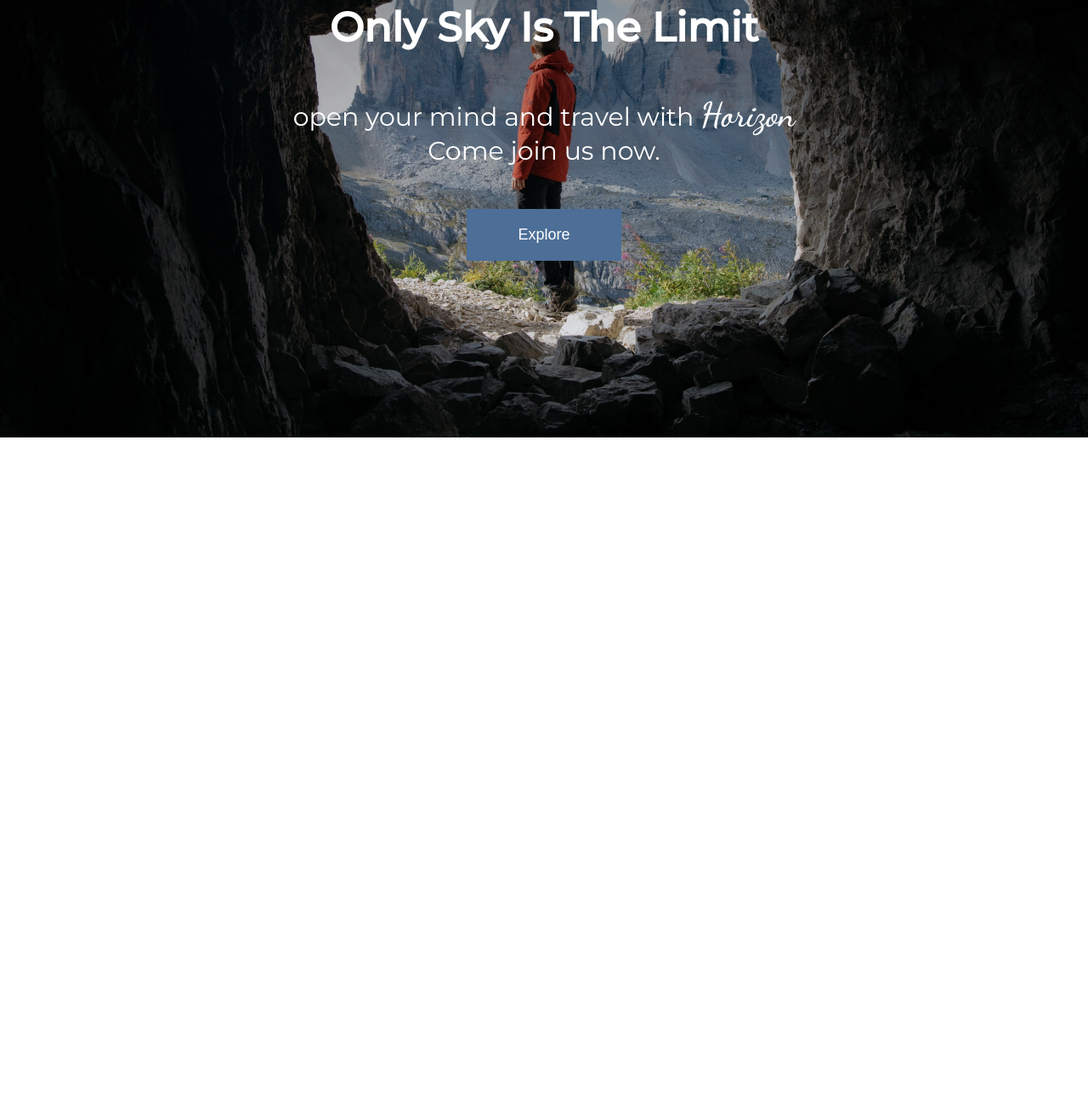
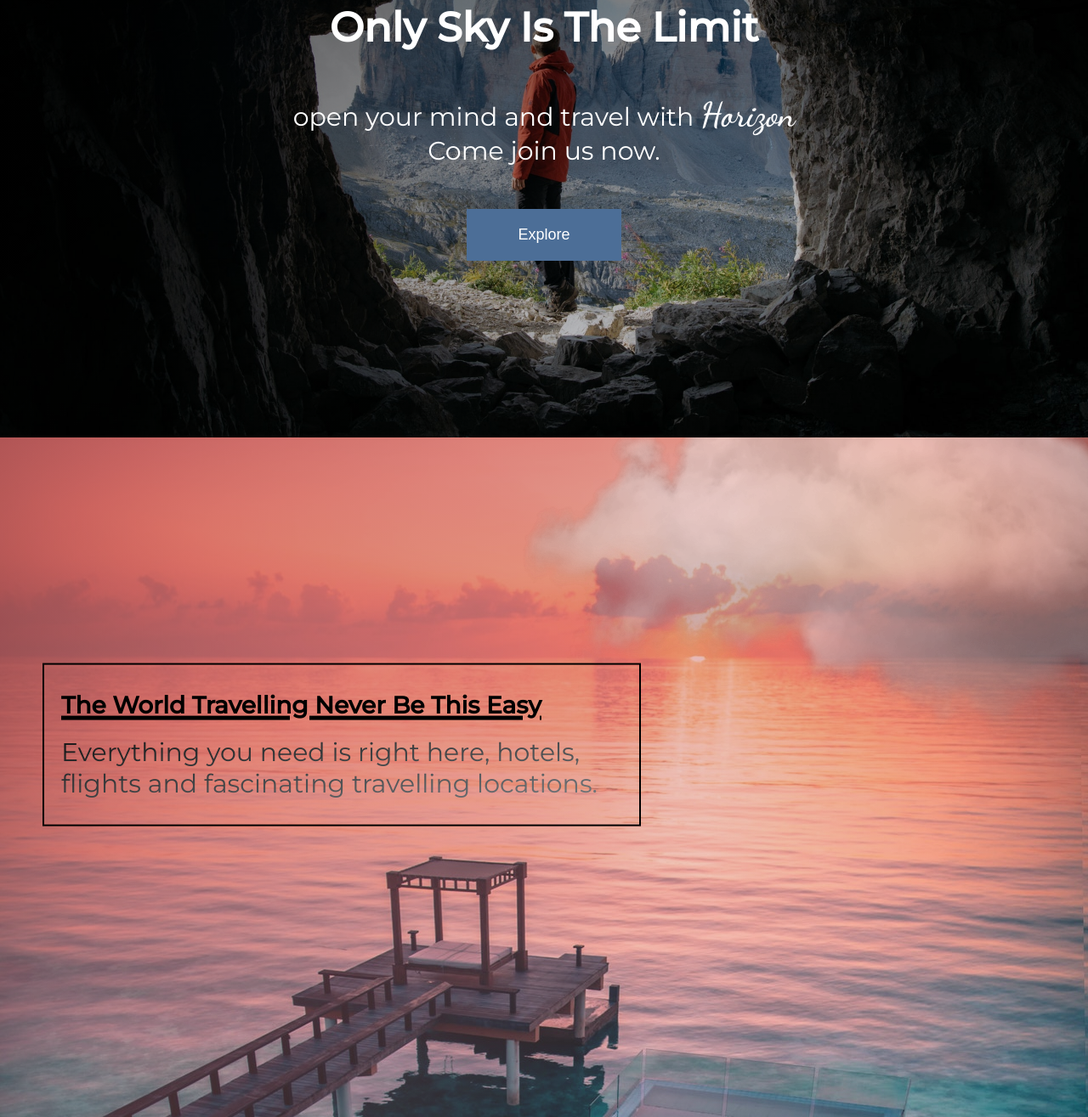
Before and after one commit to jamesnathanan/travel-site, a plain HTML site: page index.html in a window 1280 px wide. Shown: the part 285-1600 px from the top of the page at 85% size. Before the commit the page ends 800 px from the top, so only its background shows below. Drawn offline with Linux system fonts and the light colour scheme.

Commit message:
add section2 locations

```diff
--- a/index.html
+++ b/index.html
@@ -33,5 +33,17 @@
         <button>Explore</button>
     </section>
 
+    <section id="locations">
+        <img src="/img/cloud.png" class="moving-cloud-1 cloud"/>
+        <img src="/img/cloud.png" class="moving-cloud-2 cloud"/>
+        <header class="locations-head">
+            <h2>The World Travelling Never Be This Easy</h2>
+            <h3>
+                Everything you need is right here, hotels, <br/> flights and fascinating travelling locations.
+            </h3>
+
+        </header>
+    </section>
+
 </body>
 </html>
--- a/style.css
+++ b/style.css
@@ -99,7 +99,7 @@ nav ul {
 }
 
 .hero {
-    background: linear-gradient(rgba(0,0,0, .5), transparent),url('/img/pexels-s-migaj-949193.jpg');
+    background: linear-gradient(to right bottom,rgba(0,0,0, .8), transparent),url('/img/pexels-s-migaj-949193.jpg');
     min-height: 90vh;
     background-repeat: no-repeat;
     background-position: center;
@@ -116,6 +116,60 @@ nav ul {
     padding: 5rem;
 }
 
+/* BENEFITS SECTION */
+#locations {
+    min-height: 100vh;
+    background: linear-gradient(to right bottom,rgba(199, 82, 82, 0.76), transparent), url('/img/pexels-roberto-nickson-2417862.jpg');
+    background-position:  top;
+    background-repeat: no-repeat;
+    background-size: cover;
+    display: flex;
+    align-items: center;
+    position: relative;
+
+}
+
+.locations-head {
+    width: 55%;
+    /* background-color: salmon; */
+    /* padding: 2rem; */
+    /* text-align: center; */
+    margin: auto 5rem auto;
+    transform: translateY(-20%);
+    padding: 2rem;
+    border: 2px black solid;
+
+}
+
+.locations-head h2 {
+    padding: 1rem 0;
+    font-size: 2.8rem;
+    text-decoration: underline;
+    text-decoration-thickness: 0.5rem;
+}
+
+.locations-head h3 {
+    padding: 1rem 0;
+    font-size: 3rem;
+    background: linear-gradient(to right bottom,rgb(12, 12, 12), rgb(126, 130, 134));
+    -webkit-background-clip: text;
+    -webkit-text-fill-color: transparent;
+
+}
+
+.cloud {
+    position: absolute;
+    top: 0%;
+    right: 0%;
+}
+
+img.cloud {
+    width: 60%;
+    height: 60%;
+    opacity: 0.3;
+}
+
+/* MEDIA QUERY */
 @media screen and (max-width: 932px) {
 
     html {
```
Also changed, not shown: img/pexels-roberto-nickson-2417862.jpg (added).
